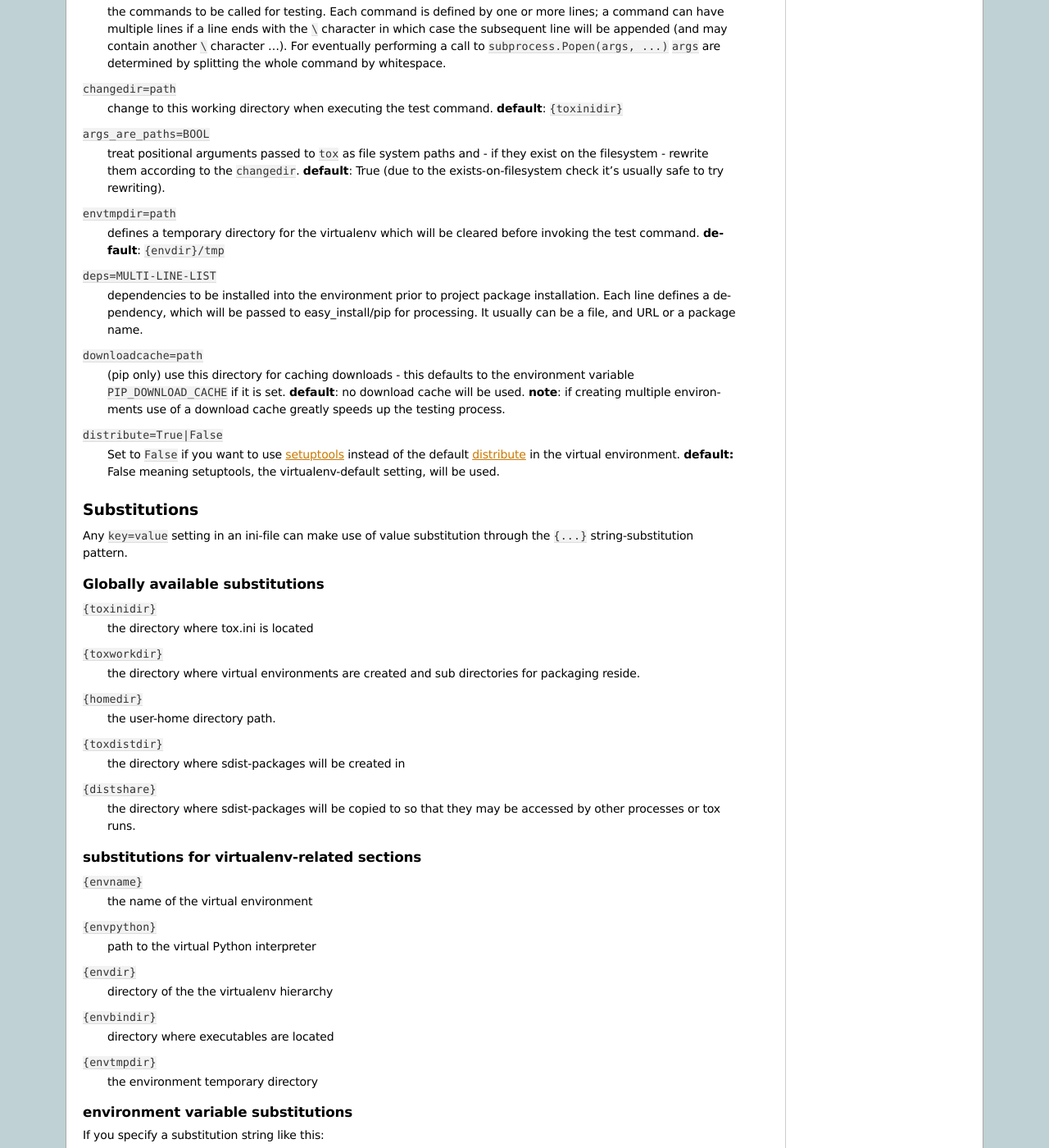
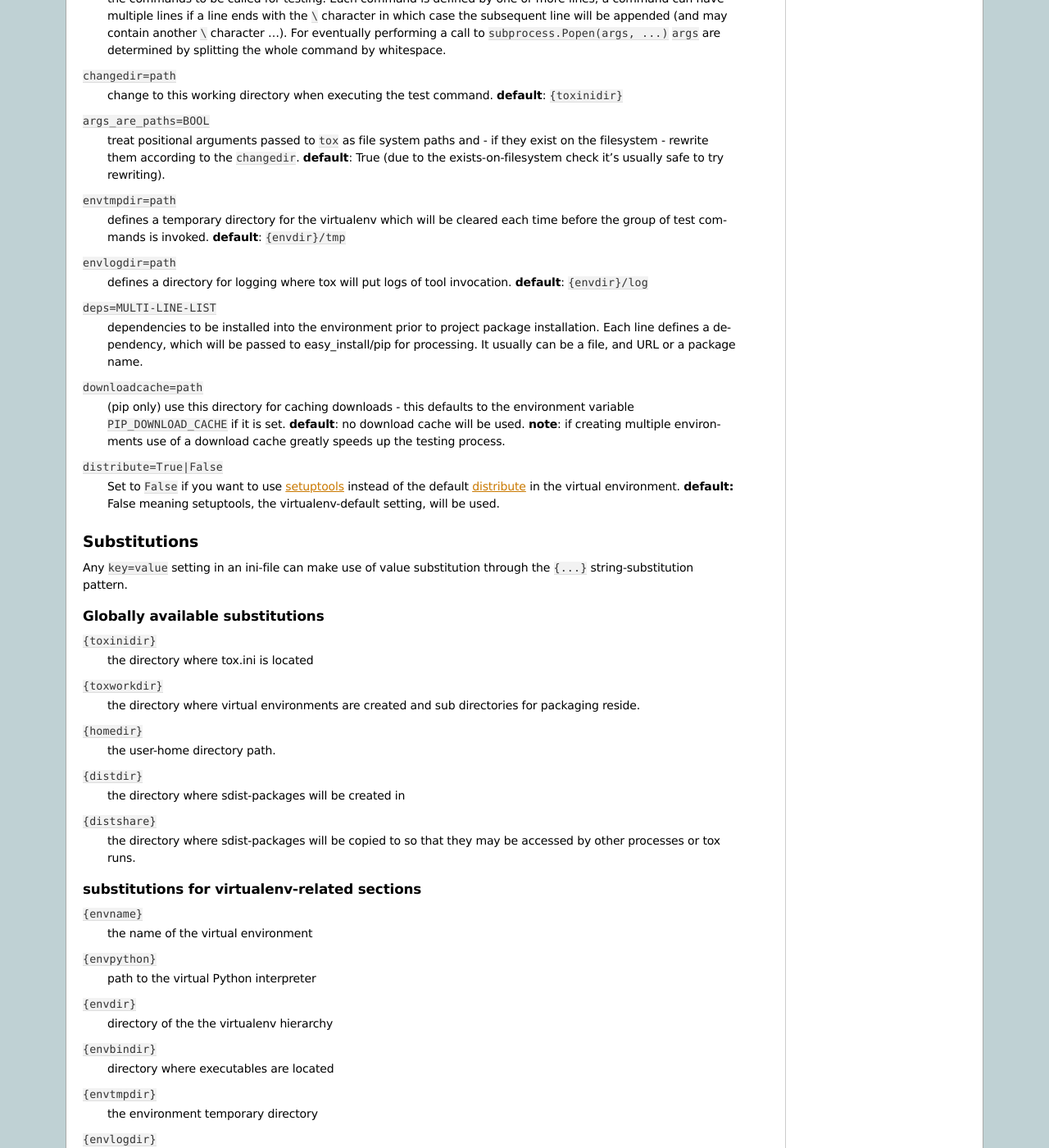
Before and after one commit to msabramo/tox, a Sphinx documentation site: the page built from doc/config.txt, in a window 1280 px wide and 1400 px high, scrolled down 1102 px. Shown: the whole window at 82% size. Built offline with Sphinx 7.4.7, drawn with Linux system fonts in a browser that asks for light colours; some of the changed text lies outside the part shown.

Commit message:
refine reporting and config var names

```diff
--- a/doc/config.txt
+++ b/doc/config.txt
@@ -14,12 +14,11 @@
 List of optional global options::
 
     [tox]
-    toxworkdir=path  # tox working directory, defaults to {toxinidir}/.tox
-    setupdir=path    # defaults to {toxinidir}
-    logdir=path      # defaults to {toxworkdir}/log
-    toxdistdir=path  # defaults to {toxworkdir}/dist
-    distshare=path   # defaults to {toxdistdir}
-    envlist=ENVLIST  # defaults to the list of all environments
+    toxworkdir=path   # tox working directory, defaults to {toxinidir}/.tox
+    setupdir=path     # defaults to {toxinidir}
+    distdir=path   # defaults to {toxworkdir}/dist
+    distshare=path    # defaults to {distdir}
+    envlist=ENVLIST   # defaults to the list of all environments
 
 ``tox`` autodetects if it is running in a Hudson_ context
 (by checking for existence of the ``HUDSON_URL`` environment variable)
@@ -81,8 +80,13 @@
 
 ``envtmpdir=path``
     defines a temporary directory for the virtualenv which will be cleared
-    before invoking the test command.
+    each time before the group of test commands is invoked.
     **default**: ``{envdir}/tmp``
+
+``envlogdir=path``
+    defines a directory for logging where tox will put logs of tool
+    invocation.
+    **default**: ``{envdir}/log``
 
 ``deps=MULTI-LINE-LIST``
     dependencies to be installed into the environment prior to project
@@ -122,7 +126,7 @@
 ``{homedir}``
     the user-home directory path.
 
-``{toxdistdir}``
+``{distdir}``
     the directory where sdist-packages will be created in
 
 ``{distshare}``
@@ -142,6 +146,9 @@
     directory where executables are located
 ``{envtmpdir}``
     the environment temporary directory
+``{envlogdir}``
+    the environment log directory
+
 
 environment variable substitutions
 +++++++++++++++++++++++++++++++++++++++++++
--- a/tox/__init__.py
+++ b/tox/__init__.py
@@ -1,5 +1,5 @@
 #
-__version__ = "0.5dev"
+__version__ = "0.5a1"
 
 import apipkg
 
```
Also changed, not shown: 5 other files.
